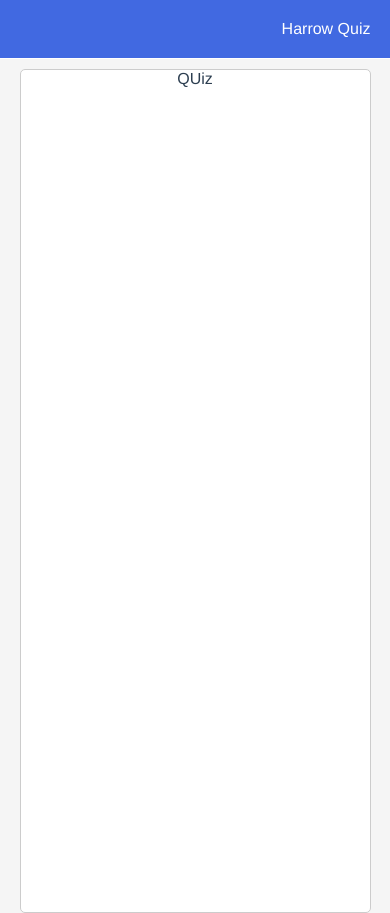
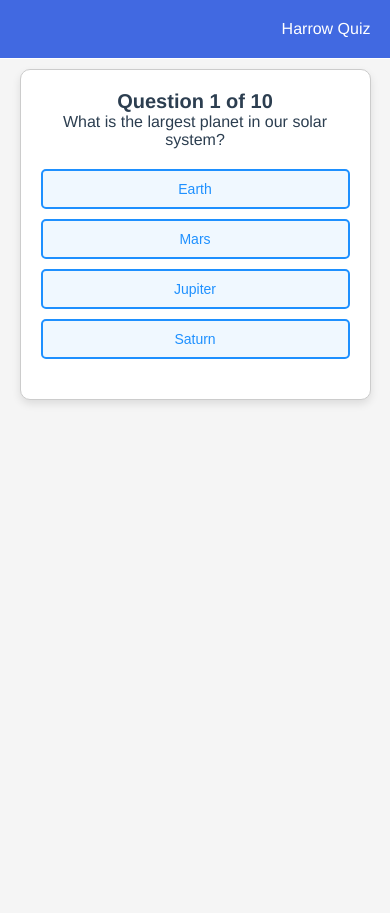
Before and after one commit to joseph-johnson27001/harrow-quiz, a Vue app: page /quiz in a window 390 px wide. Built offline with nearby package versions, Linux system fonts and the light colour scheme; the HTML template or start-up script is replaced by a standard one.

Commit message:
Quiz with demo questions

```diff
--- a/src/App.vue
+++ b/src/App.vue
@@ -48,9 +48,9 @@ export default {
 #main-container {
   width: 90%;
   max-width: 1250px;
-  background-color: white;
+  /* background-color: white; */
   height: 100vh;
-  border: 1px solid #ccc;
-  border-radius: 5px;
+  /* border: 1px solid #ccc;
+  border-radius: 5px; */
 }
 </style>
--- a/src/components/NavigationBar.vue
+++ b/src/components/NavigationBar.vue
@@ -5,8 +5,7 @@
         <span v-if="userStore.name">{{ userStore.name }}</span>
       </div>
       <div class="navbar-right">
-        <span v-if="userStore.score"> Score:{{ userStore.score }}></span>
-        <span v-else>Harrow Quiz </span>
+        <span>Harrow Quiz </span>
       </div>
     </div>
   </nav>
--- a/src/store/userStore.js
+++ b/src/store/userStore.js
@@ -5,6 +5,7 @@ export const useUserStore = defineStore("userStore", {
     name: "",
     form: "",
     house: "",
+    score: 0,
   }),
   actions: {
     setUserDetails(name, form, house) {
@@ -12,5 +13,11 @@ export const useUserStore = defineStore("userStore", {
       this.form = form;
       this.house = house;
     },
+    incrementScore() {
+      this.score++;
+    },
+    resetScore() {
+      this.score = 0;
+    },
   },
 });
--- a/src/views/QuizPage.vue
+++ b/src/views/QuizPage.vue
@@ -1 +1,297 @@
-<template>QUiz</template>
+<template>
+  <div class="quiz-page">
+    <!-- Question -->
+    <div class="question-section">
+      <h2>Question {{ currentQuestionIndex + 1 }} of {{ totalQuestions }}</h2>
+      <p class="question">{{ currentQuestion.question }}</p>
+    </div>
+
+    <!-- Answer Options -->
+    <div class="answer-options">
+      <button
+        v-for="(option, index) in currentQuestion.options"
+        :key="index"
+        :class="{
+          'correct-answer':
+            option === currentQuestion.correctAnswer && showAnswer,
+          'incorrect-answer':
+            option !== currentQuestion.correctAnswer &&
+            showAnswer &&
+            selectedAnswer === option,
+        }"
+        @click="selectAnswer(option)"
+        :disabled="showAnswer"
+      >
+        {{ option }}
+      </button>
+    </div>
+
+    <!-- Explanation and Next Question -->
+    <div v-if="showAnswer" class="answer-section">
+      <p
+        v-if="selectedAnswer === currentQuestion.correctAnswer"
+        class="correct-msg"
+      >
+        Correct! 🎉
+      </p>
+      <p v-else class="incorrect-msg">
+        Oops! The correct answer is: {{ currentQuestion.correctAnswer }}
+      </p>
+      <p class="explanation">{{ currentQuestion.explanation }}</p>
+
+      <button class="next-button" @click="nextQuestion">
+        {{ isLastQuestion ? "Finish Quiz" : "Next Question" }}
+      </button>
+    </div>
+  </div>
+</template>
+
+<script>
+import { useUserStore } from "../store/userStore";
+
+export default {
+  name: "QuizPage",
+  data() {
+    return {
+      questions: [
+        {
+          question: "What is the largest planet in our solar system?",
+          options: ["Earth", "Mars", "Jupiter", "Saturn"],
+          correctAnswer: "Jupiter",
+          explanation:
+            "Jupiter is the largest planet in our solar system, with a diameter of 142,984 km.",
+        },
+        {
+          question: "Who developed the theory of relativity?",
+          options: [
+            "Isaac Newton",
+            "Albert Einstein",
+            "Nikola Tesla",
+            "Galileo Galilei",
+          ],
+          correctAnswer: "Albert Einstein",
+          explanation:
+            "Albert Einstein developed the theory of relativity, which transformed theoretical physics.",
+        },
+        {
+          question: "What is the chemical symbol for gold?",
+          options: ["Au", "Ag", "Go", "Pt"],
+          correctAnswer: "Au",
+          explanation:
+            "The chemical symbol for gold is 'Au', which comes from its Latin name 'Aurum'.",
+        },
+        {
+          question: "In what year did World War II end?",
+          options: ["1918", "1939", "1945", "1950"],
+          correctAnswer: "1945",
+          explanation:
+            "World War II ended in 1945 when the Axis powers surrendered.",
+        },
+        {
+          question: "What is the capital of Japan?",
+          options: ["Seoul", "Beijing", "Bangkok", "Tokyo"],
+          correctAnswer: "Tokyo",
+          explanation:
+            "Tokyo is the capital of Japan, known for being a major financial and cultural hub.",
+        },
+        {
+          question: "Which element is essential for photosynthesis in plants?",
+          options: ["Oxygen", "Nitrogen", "Carbon Dioxide", "Hydrogen"],
+          correctAnswer: "Carbon Dioxide",
+          explanation:
+            "Plants require carbon dioxide for photosynthesis, the process through which they produce food.",
+        },
+        {
+          question: "Who painted the Mona Lisa?",
+          options: [
+            "Vincent van Gogh",
+            "Pablo Picasso",
+            "Leonardo da Vinci",
+            "Claude Monet",
+          ],
+          correctAnswer: "Leonardo da Vinci",
+          explanation:
+            "The 'Mona Lisa' was painted by Leonardo da Vinci, one of the most celebrated artists in history.",
+        },
+        {
+          question: "What is the smallest unit of life?",
+          options: ["Atom", "Cell", "Molecule", "Organism"],
+          correctAnswer: "Cell",
+          explanation:
+            "The cell is considered the smallest unit of life, as it can carry out all the functions necessary for life.",
+        },
+        {
+          question: "Which planet is closest to the Sun?",
+          options: ["Venus", "Earth", "Mercury", "Mars"],
+          correctAnswer: "Mercury",
+          explanation:
+            "Mercury is the closest planet to the Sun, orbiting at an average distance of 57.9 million kilometers.",
+        },
+        {
+          question: "What is the hardest natural substance on Earth?",
+          options: ["Gold", "Iron", "Diamond", "Silver"],
+          correctAnswer: "Diamond",
+          explanation:
+            "Diamond is the hardest natural substance on Earth, made of carbon atoms arranged in a crystalline structure.",
+        },
+      ],
+      currentQuestionIndex: 0,
+      selectedAnswer: null,
+      showAnswer: false,
+    };
+  },
+  computed: {
+    currentQuestion() {
+      return this.questions[this.currentQuestionIndex];
+    },
+    totalQuestions() {
+      return this.questions.length;
+    },
+    isLastQuestion() {
+      return this.currentQuestionIndex === this.totalQuestions - 1;
+    },
+  },
+  methods: {
+    selectAnswer(option) {
+      this.selectedAnswer = option;
+      this.showAnswer = true;
+
+      const userStore = useUserStore();
+      if (option === this.currentQuestion.correctAnswer) {
+        userStore.incrementScore();
+      }
+    },
+    nextQuestion() {
+      if (!this.isLastQuestion) {
+        this.currentQuestionIndex++;
+        this.selectedAnswer = null;
+        this.showAnswer = false;
+      } else {
+        this.$router.push({ name: "ResultsPage" });
+      }
+    },
+  },
+};
+</script>
+
+<style scoped>
+.quiz-page {
+  max-width: 800px;
+  margin: 0 auto;
+  padding: 20px;
+  text-align: center;
+  background-color: #fff;
+  border-radius: 10px;
+  box-shadow: 0 4px 8px rgba(0, 0, 0, 0.1);
+  border: 1px solid #ccc;
+}
+
+.question-section {
+  margin-bottom: 20px;
+}
+
+h2 {
+  font-size: 24px;
+  color: #2c3e50;
+}
+
+.question {
+  font-size: 18px;
+  margin-bottom: 20px;
+}
+
+.answer-options {
+  display: grid;
+  grid-template-columns: 1fr 1fr;
+  gap: 10px;
+  margin-bottom: 20px;
+}
+
+button {
+  padding: 12px;
+  font-size: 16px;
+  border: 2px solid #1e90ff;
+  border-radius: 5px;
+  background-color: #f0f8ff;
+  color: #1e90ff;
+  cursor: pointer;
+  transition: background-color 0.3s ease, color 0.3s ease;
+}
+
+button:hover {
+  background-color: #1e90ff;
+  color: white;
+}
+
+button:disabled {
+  background-color: #ddd;
+  color: #999;
+  cursor: not-allowed;
+}
+
+.correct-answer {
+  background-color: #28a745 !important;
+  color: white;
+}
+
+.incorrect-answer {
+  background-color: #dc3545 !important;
+  color: white;
+}
+
+.answer-section {
+  margin-top: 20px;
+}
+
+.correct-msg {
+  font-size: 20px;
+  color: #28a745;
+  margin-bottom: 10px;
+}
+
+.incorrect-msg {
+  font-size: 20px;
+  color: #dc3545;
+  margin-bottom: 10px;
+}
+
+.explanation {
+  font-size: 16px;
+  color: #555;
+  margin-bottom: 20px;
+}
+
+.next-button {
+  padding: 10px 20px;
+  font-size: 16px;
+  background-color: #1e90ff;
+  color: white;
+  border: none;
+  border-radius: 5px;
+  cursor: pointer;
+  transition: background-color 0.3s ease;
+}
+
+.next-button:hover {
+  background-color: #4682b4;
+}
+
+@media (max-width: 768px) {
+  .answer-options {
+    grid-template-columns: 1fr;
+  }
+
+  button {
+    font-size: 14px;
+    padding: 10px;
+  }
+
+  h2 {
+    font-size: 20px;
+  }
+
+  .question {
+    font-size: 16px;
+  }
+}
+</style>
--- a/src/views/WelcomePage.vue
+++ b/src/views/WelcomePage.vue
@@ -54,6 +54,9 @@ export default {
   margin: 0 auto;
   text-align: center;
   background-color: #ffffff;
+  border-radius: 10px;
+  box-shadow: 0 4px 8px rgba(0, 0, 0, 0.1);
+  border: 1px solid #ccc;
 }
 
 h1 {
```
